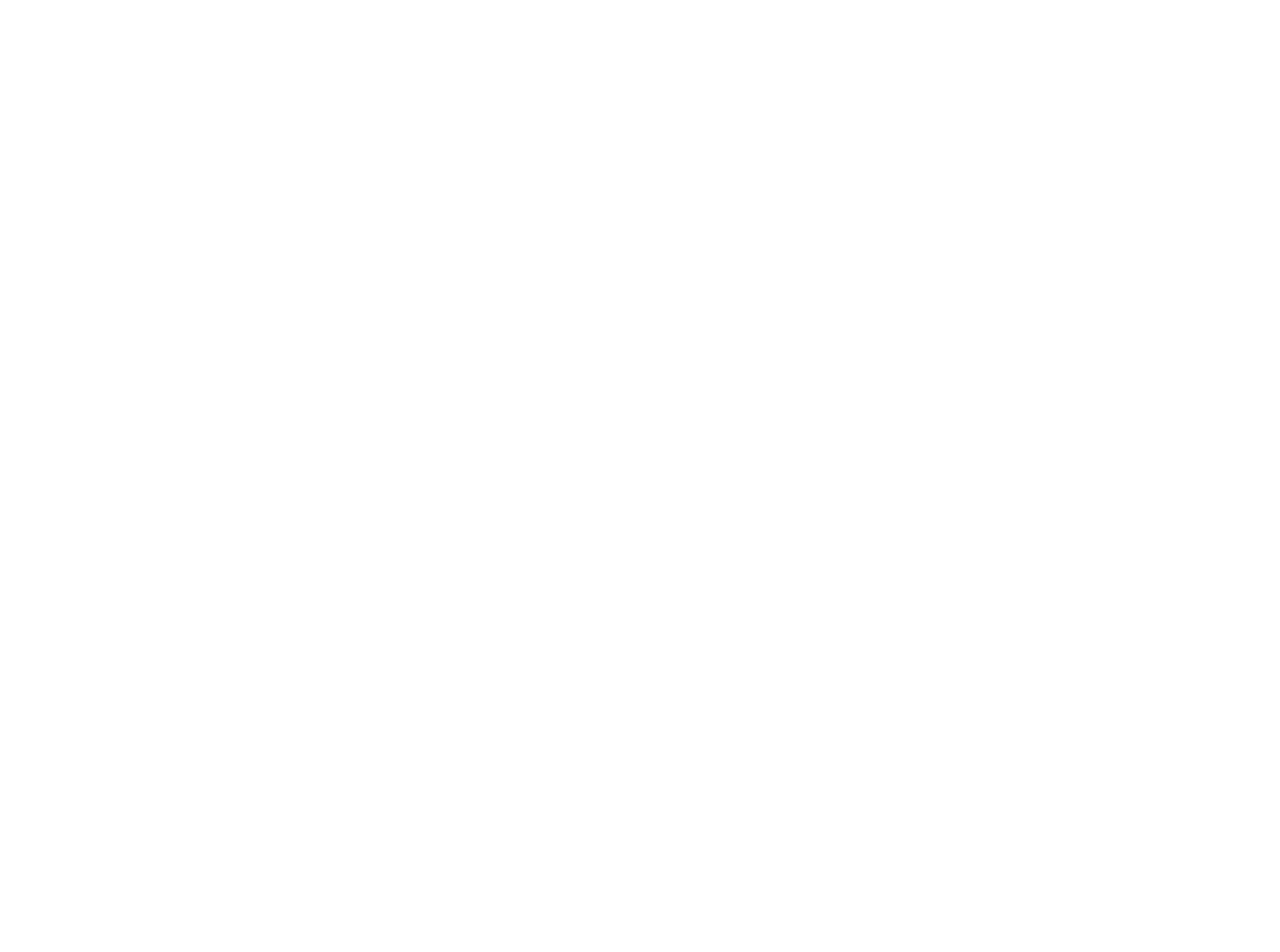
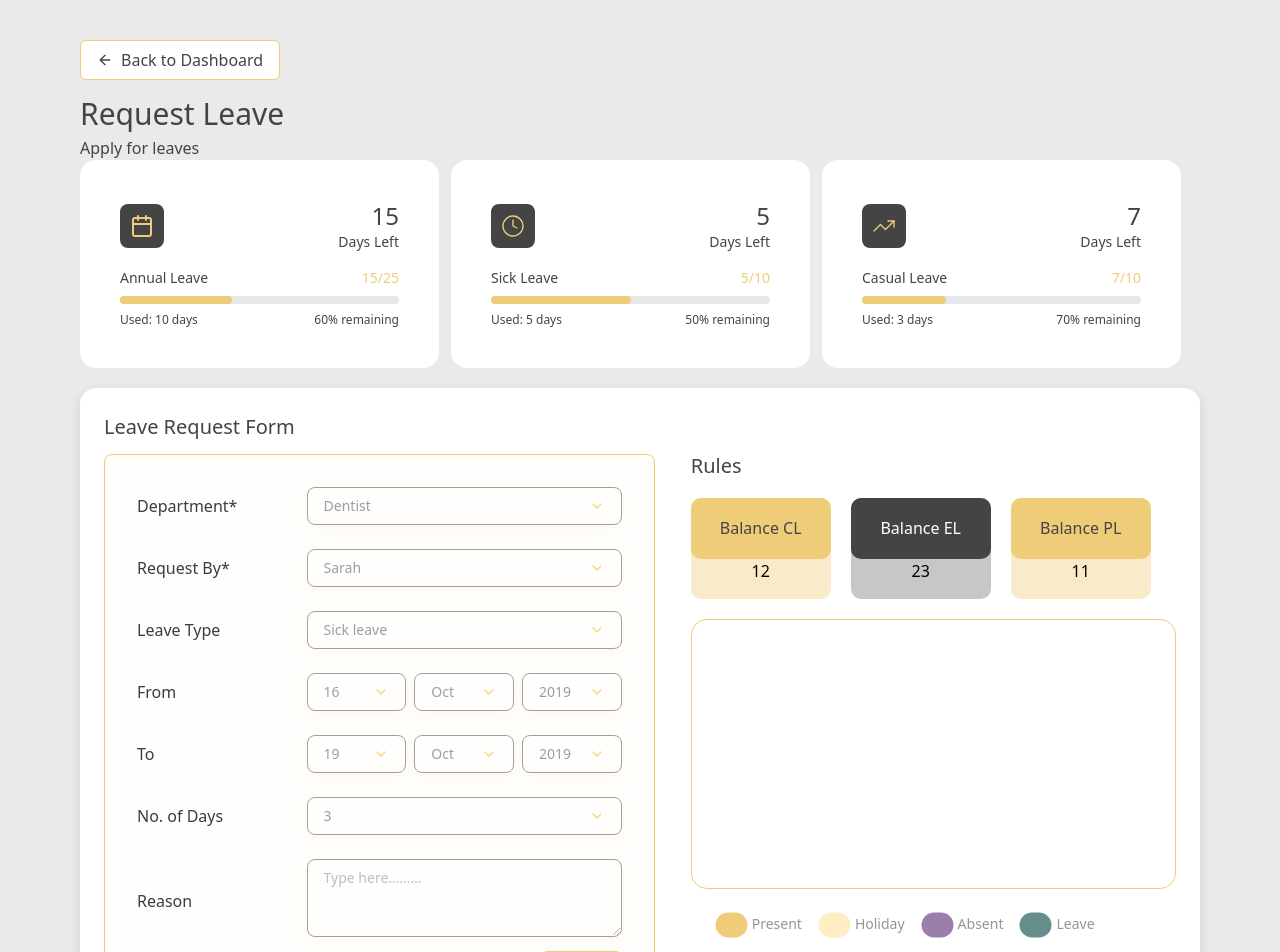
Before and after one commit to OjasvDixit-Ibotix/Infinia_Dental_Frontend, a React (Vite) app: page /request-leave in a window 1280 px wide. Before the commit this address had no page. Shown: the top 952 px of the page. Before the commit the page ends 800 px from the top, so only its background shows below. Built offline with nearby package versions, Linux system fonts and the light colour scheme.

Commit message:
routing added for more routes and request leave page added

```diff
--- a/src/App.jsx
+++ b/src/App.jsx
@@ -15,6 +15,7 @@
 import EmpWelcomePage from './Pages/Employee/EmpWelcomePage';
 import EmptimesheetPage from './Pages/Employee/EmptimesheetPage';
 import EmpPromotionsPage from './Pages/Admin/EmpPromotionsPage';
+import EmpRequestLeavePage from './Pages/Employee/EmpRequestLeavePage';
 
 const App = () => {
 
@@ -36,7 +37,10 @@
              <Route  path='/forms'  element={<EmpFormsDocsPage/>} />
              <Route  path='/directory'  element={<EmpDirectoryPage/>} />
              <Route  path='/promotions'  element={<EmpPromotionsPage/>} />
-             <Route path= '/emp' element={<EmptimesheetPage/>}></Route>
+
+                 //! Emp Routes
+             <Route path= '/my-time' element={<EmptimesheetPage/>}></Route>
+             <Route path= '/request-leave' element={<EmpRequestLeavePage/>}></Route>
 
           </Route>
       </Routes>
--- a/src/Pages/Employee/EmpRequestLeavePage.jsx
+++ b/src/Pages/Employee/EmpRequestLeavePage.jsx
@@ -1,12 +1,14 @@
 import React from 'react'
 import EmpReqLeaveHeader from '../../components/EmployeeComponents/RequestLeaveComp/EmpReqLeaveHeader'
 import EmpRequestLeaveCards from '../../components/EmployeeComponents/RequestLeaveComp/EmpRequestLeaveCards'
+import EmpLeaveRequestForm from '../../components/EmployeeComponents/RequestLeaveComp/EmpLeaveRequestForm'
 
 const EmpRequestLeavePage = () => {
   return (
    <>
    <EmpReqLeaveHeader/>
    <EmpRequestLeaveCards/>
+   <EmpLeaveRequestForm/>
 
 
    </>
--- /dev/null
+++ b/src/components/EmployeeComponents/RequestLeaveComp/EmpLeaveRequestForm.jsx
@@ -0,0 +1,156 @@
+import React from 'react'
+
+import { ChevronDown } from 'lucide-react';
+
+const Dropdown = ({ placeholder }) => (
+    <div className="flex items-center justify-between px-4 py-2  rounded-[8px] border-[0.2px] border-[#444] opacity-50 shadow-[0_4px_12px_0_rgba(239,205,120,0.20)]  bg-white text-gray-700 w-full text-sm">
+        {placeholder}
+        <ChevronDown className="w-4 h-4 text-yellow-500" />
+    </div>
+);
+
+const DateSelector = ({ day, month, year }) => (
+    <div className="flex gap-2">
+        <Dropdown placeholder={day} />
+        <Dropdown placeholder={month} />
+        <Dropdown placeholder={year} />
+    </div>
+);
+
+const EmpLeaveRequestForm = () => {
+
+    return (
+        <div className="commonCardCss  w-full p-6 bg-[#FFFFFF] mt-5 ">
+
+            <span className=" font-normal text-[20px] text-[#444444]">
+                Leave Request Form
+            </span>
+            <div className="flex flex-row gap-9">
+
+                <div className="w-[580px]  mt-3 h-[540px] flex flex-col gap-2 rounded-[8px]  border-[0.4px] p-8 border-[#EFCD78] bg-[rgba(239,205,120,0.02)]">
+                    <div className="grid grid-cols-3 items-center gap-6">
+                        <label className="text-[#3C3C3C] font-segoeSymbol text-[16px] font-normal leading-[29px]  ">Department*</label>
+                        <div className="col-span-2">
+
+                            <Dropdown placeholder="Dentist" />
+                        </div>
+
+                        <label className="text-[#3C3C3C] font-segoeSymbol text-[16px] font-normal leading-[29px] ">Request By*</label>
+                        <div className="col-span-2">
+                            <Dropdown placeholder="Sarah" />
+                        </div>
+
+                        <label className="text-[#3C3C3C] font-segoeSymbol text-[16px] font-normal leading-[29px] ">Leave Type</label>
+                        <div className="col-span-2">
+                            <Dropdown placeholder="Sick leave" />
+                        </div>
+
+                        <label className="text-[#3C3C3C] font-segoeSymbol text-[16px] font-normal leading-[29px] ">From</label>
+                        <div className="col-span-2">
+                            <DateSelector day="16" month="Oct" year="2019" />
+                        </div>
+
+                        <label className="text-[#3C3C3C] font-segoeSymbol text-[16px] font-normal leading-[29px] ">To</label>
+                        <div className="col-span-2">
+                            <DateSelector day="19" month="Oct" year="2019" />
+                        </div>
+
+                        <label className="text-[#3C3C3C] font-segoeSymbol text-[16px] font-normal leading-[29px] ">No. of Days</label>
+                        <div className="col-span-2">
+                            <Dropdown placeholder="3" />
+                        </div>
+
+                        <label className="text-[#3C3C3C] font-segoeSymbol text-[16px] font-normal leading-[29px] ">Reason</label>
+                        <div className="col-span-2 ">
+                            <textarea
+                                placeholder="Type here………"
+                                className="w-full px-4 py-2 rounded-[8px] border-[0.2px] border-[#444] opacity-50 shadow-[0_4px_12px_0_rgba(239,205,120,0.20)] text-sm"
+                                rows={3}
+                            />
+                        </div>
+                    </div>
+
+                    <div className=" flex justify-end   ">
+                        <button className="bg-[#EFCD78] hover:bg-[#e6be63] px-6 py-2 rounded-md text-[#444] font-semibold text-sm">
+                            Save
+                        </button>
+                    </div>
+
+                </div>
+
+                <div className="pt-3 flex flex-col gap-5">
+                    <span class="font-normal text-[20px] leading-[24px] text-[#444444] ">Rules</span>
+                    <div className="flex flex-row gap-5">
+                        <div className="w-[140px] h-[100.714px]  flex-shrink-0 rounded-[10px] flex flex-col items-center bg-[#EFCD7866]">
+                            <div className="w-[140px] h-[60.714px] text-[#444444] flex items-center  justify-center flex-shrink-0 rounded-[10px] bg-[#EFCD78]">
+                                Balance CL
+                            </div>
+                            12
+                        </div>
+                        <div className="w-[140px] h-[100.714px] flex flex-col items-center   flex-shrink-0 rounded-[10px]  bg-[#C7C7C7]">
+
+                            <div className="w-[140px] h-[60.714px] flex items-center  justify-center  flex-shrink-0 rounded-[10px] text-[#FFFFFF]   bg-[#444444]">
+                                Balance EL
+                            </div>
+                            23
+                        </div>
+                        <div className="w-[140px] h-[100.714px] flex flex-col items-center  flex-shrink-0 rounded-[10px]  bg-[#EFCD7866]">
+
+                            <div className="w-[140px] h-[60.714px] flex items-center  justify-center text-[#444444]   flex-shrink-0 rounded-[10px] bg-[#EFCD78]">
+                                Balance PL
+                            </div>
+                            11
+                        </div>
+
+
+                    </div>
+
+
+                   <div className="rounded-2xl border border-[#EFCD78] bg-white h-[270px]">
+
+                     </div>
+                     <div className="flex flex-row flex-wrap  gap-5 pl-7">
+                        <div className="flex flex-row gap-2">
+                            <div className="w-[25px] h-[32px] rotate-90 flex-shrink-0 rounded-2xl bg-[#EFCD78]">
+
+                                </div>
+                                <span class="font-normal text-[14px] leading-[29px] text-[#969696]">Present</span>
+                        </div>
+                         <div className="flex flex-row gap-2">
+                            <div className="w-[25px] h-[32px] rotate-90 flex-shrink-0 rounded-2xl bg-[#FFEEC4]">
+
+                                </div>
+                                <span class="font-normal text-[14px] leading-[29px] text-[#969696]">Holiday</span>
+                        </div> <div className="flex flex-row gap-2">
+                            <div className="w-[25px] h-[32px] rotate-90 flex-shrink-0 rounded-2xl bg-[#9A7FAC]">
+
+                                </div>
+                                <span class="font-normal text-[14px] leading-[29px] text-[#969696]">Absent</span>
+                        </div>
+                        <div className="flex flex-row gap-2">
+                            <div className="w-[25px] h-[32px] rotate-90 flex-shrink-0 rounded-2xl bg-[#668E8C]">
+
+                                </div>
+                                <span class="font-normal text-[14px] leading-[29px] text-[#969696]">Leave</span>
+                        </div>
+                         <div className="flex flex-row gap-2">
+                            <div className="w-[25px] h-[32px] rotate-90 flex-shrink-0 rounded-2xl bg-[#6CB6B2]">
+
+                                </div>
+                                <span class="font-normal text-[14px] leading-[29px] text-[#969696]">Week off</span>
+                        </div>
+                     </div>
+
+
+
+                </div>
+
+
+            </div>
+
+
+        </div>
+    )
+}
+
+export default EmpLeaveRequestForm
--- a/src/components/EmployeeComponents/RequestLeaveComp/EmpRequestLeaveCards.jsx
+++ b/src/components/EmployeeComponents/RequestLeaveComp/EmpRequestLeaveCards.jsx
@@ -35,7 +35,7 @@
   ]
 
   return (
-    <div className="flex flex-wrap gap-4 w-full">
+    <div className="flex flex-wrap gap-3 w-full">
       {leaveData.map((leave, idx) => (
         <RequestLeaveCardWrap
           key={idx}
```
Also changed, not shown: src/components/welcome/CardYellowBlackComp.jsx (+8 -12 lines).
